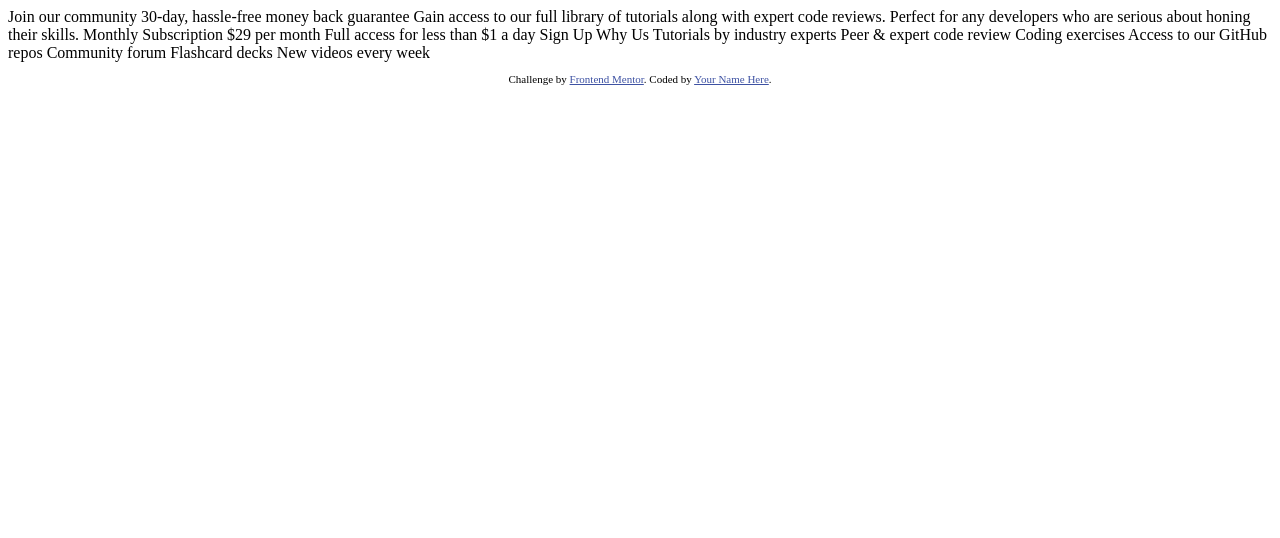
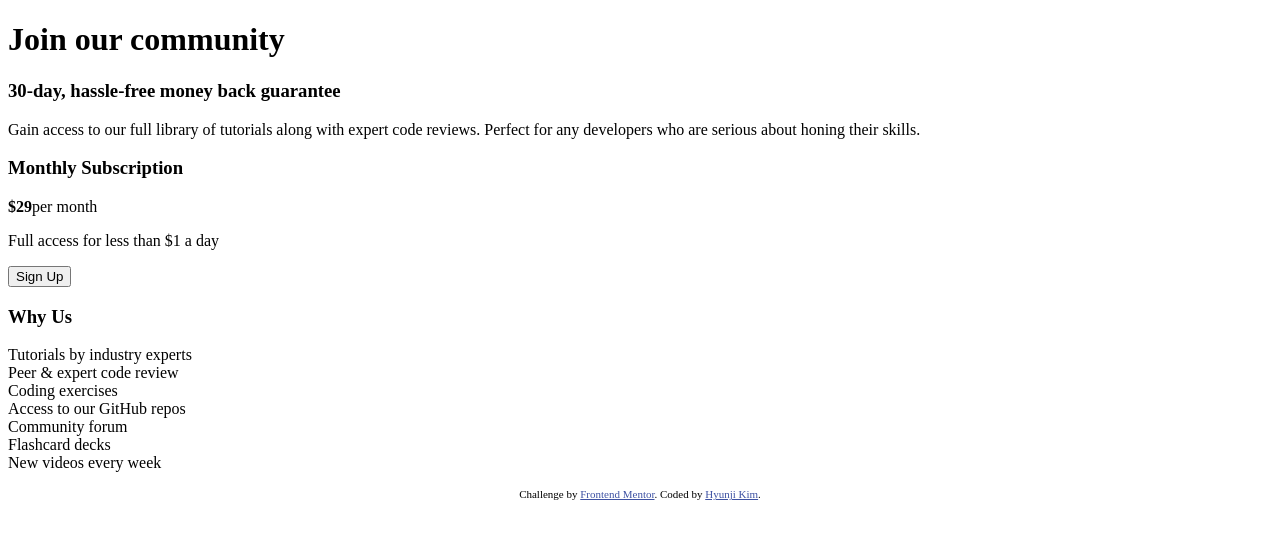
Before and after one commit to creativehkim/single-price-grid-component, a plain HTML site: page index.html in a window 1280 px wide. Drawn offline with Linux system fonts and the light colour scheme.

Commit message:
basic html added

```diff
--- a/index.html
+++ b/index.html
@@ -1,8 +1,10 @@
 <!DOCTYPE html>
 <html lang="en">
+
 <head>
   <meta charset="UTF-8">
-  <meta name="viewport" content="width=device-width, initial-scale=1.0"> <!-- displays site properly based on user's device -->
+  <meta name="viewport" content="width=device-width, initial-scale=1.0">
+  <!-- displays site properly based on user's device -->
 
   <link rel="icon" type="image/png" sizes="32x32" href="./images/favicon-32x32.png">
 
@@ -10,41 +12,54 @@
 
   <!-- Feel free to remove these styles or customise in your own stylesheet 👍 -->
   <style>
-    .attribution { font-size: 11px; text-align: center; }
-    .attribution a { color: hsl(228, 45%, 44%); }
+    .attribution {
+      font-size: 11px;
+      text-align: center;
+    }
+
+    .attribution a {
+      color: hsl(228, 45%, 44%);
+    }
   </style>
 </head>
+
 <body>
-  Join our community
 
-  30-day, hassle-free money back guarantee
+  <div class="wrapper">
+    <div id="intro" class="container">
+      <h1>Join our community</h1>
+      <h3>30-day, hassle-free money back guarantee</h3>
+      <p>Gain access to our full library of tutorials along with expert code reviews.
+        Perfect for any developers who are serious about honing their skills.</p>
+    </div>
+    <div id="signup" class="container">
+      <h3>Monthly Subscription</h3>
+      <p class="price"><strong>&dollar;29</strong>per month</p>
+      <p> Full access for less than &dollar;1 a day</p>
+      <button class="signup__btn">Sign Up</button>
+    </div>
+    <div id="whyus" class="container">
+      <h3>Why Us</h3>
+      <p>
+        Tutorials by industry experts <br>
+        Peer &amp; expert code review <br>
+        Coding exercises <br>
+        Access to our GitHub repos<br>
+        Community forum<br>
+        Flashcard decks<br>
+        New videos every week
+    </div>
+  </div>
 
-  Gain access to our full library of tutorials along with expert code reviews.
-  Perfect for any developers who are serious about honing their skills.
 
-  Monthly Subscription
 
-  &dollar;29 per month
-
-  Full access for less than &dollar;1 a day
-
-  Sign Up
-
-  Why Us
-
-  Tutorials by industry experts
-  Peer &amp; expert code review
-  Coding exercises
-  Access to our GitHub repos
-  Community forum
-  Flashcard decks
-  New videos every week
 
   <footer>
     <p class="attribution">
       Challenge by <a href="https://www.frontendmentor.io?ref=challenge" target="_blank">Frontend Mentor</a>.
-      Coded by <a href="#">Your Name Here</a>.
+      Coded by <a href="#">Hyunji Kim</a>.
     </p>
   </footer>
 </body>
+
 </html>
```
